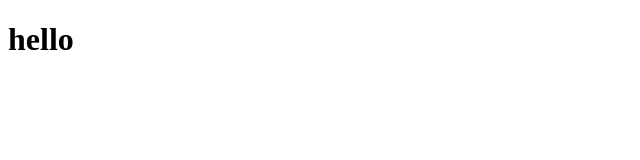
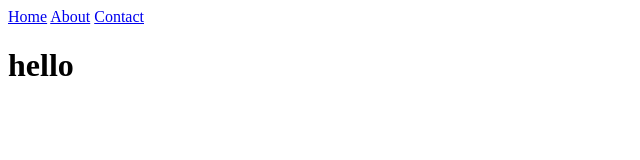
Before and after one commit to ToastyRapids/barbra, a plain HTML site: page index.html in a window 1280 px wide. Shown: the whole page, without its empty margins (0-640 px from the left). Drawn offline with Linux system fonts and the light colour scheme.

Commit message:
added nav

```diff
--- a/index.html
+++ b/index.html
@@ -1,6 +1,11 @@
 <!DOCTYPE html>
 <html>
 <body>
+    <nav>
+        <a href="/">Home</a>
+        <a href="/">About</a>
+        <a href="/">Contact</a>
+    </nav>
     <h1>
         hello
     </h1>
```
